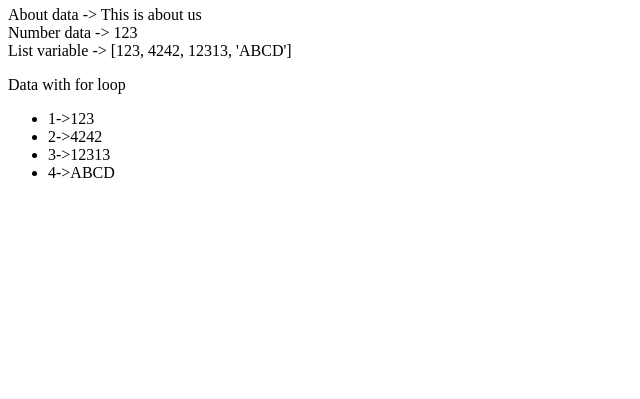
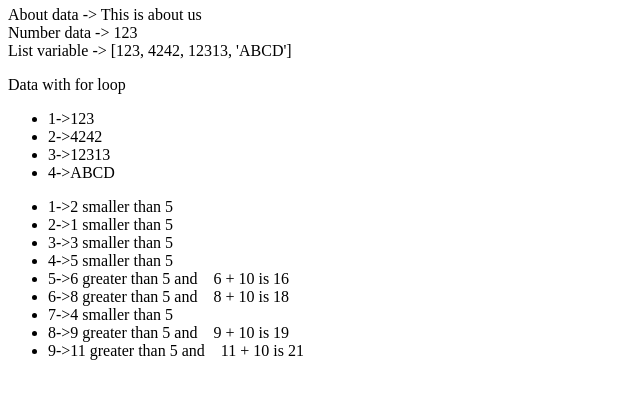
Before and after one commit to Sabbir-Rahman/djangoTutorial, a Django app: page /about/ in a window 1280 px wide. Shown: the part 269-668 px from the top of the page, without its empty margins (0-640 px from the left). Run offline with Django 3.2, Linux system fonts and the light colour scheme.

Commit message:
condition

```diff
--- a/pages/views.py
+++ b/pages/views.py
@@ -14,7 +14,8 @@ def about_view(request,*args, **kwargs):
     my_context = {
         "my_text": "This is about us",
         "my_number": 123,
-        "my_list": [123, 4242, 12313,"ABCD"]
+        "my_list": [123, 4242, 12313,"ABCD"],
+        "check_list": [2,1,3,5,6,8,4,9,11],
 
     }
     return render(request, "about.html", my_context)
--- a/templates/about.html
+++ b/templates/about.html
@@ -11,9 +11,22 @@
         List variable -> {{ my_list }}
     </p>
     <p>Data with for loop </p>
+
     <ul>
         {% for list in my_list %}
             <li>{{ forloop.counter }}->{{ list }}</li>
         {% endfor %}
     </ul>
+
+    <ul>
+        {% for list in check_list %}
+            {% if list > 5 %}
+                <li>{{ forloop.counter }}->{{ list }} greater than 5 and &nbsp;&nbsp; {{ list }} + 10 is {{ list|add:10 }}</li><!-- |add is called built in template tag filter -->
+            {% else %}
+                <li>{{ forloop.counter }}->{{ list }} smaller than 5</li>
+            {% endif %}
+
+        {% endfor %}
+    </ul>
+
 {% endblock %}
```
